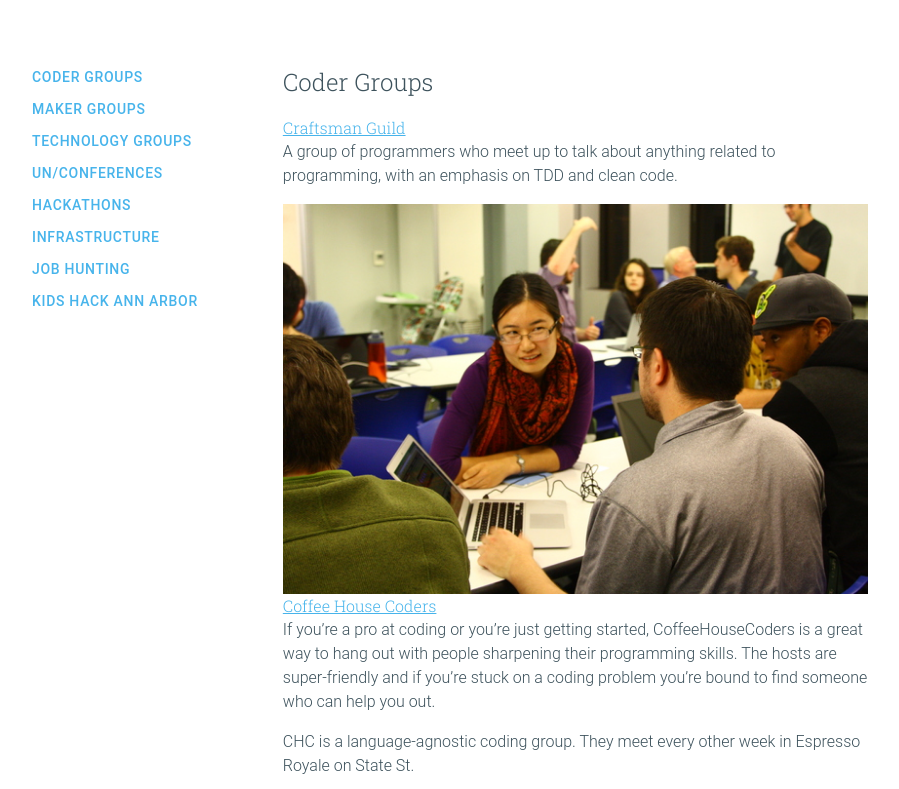
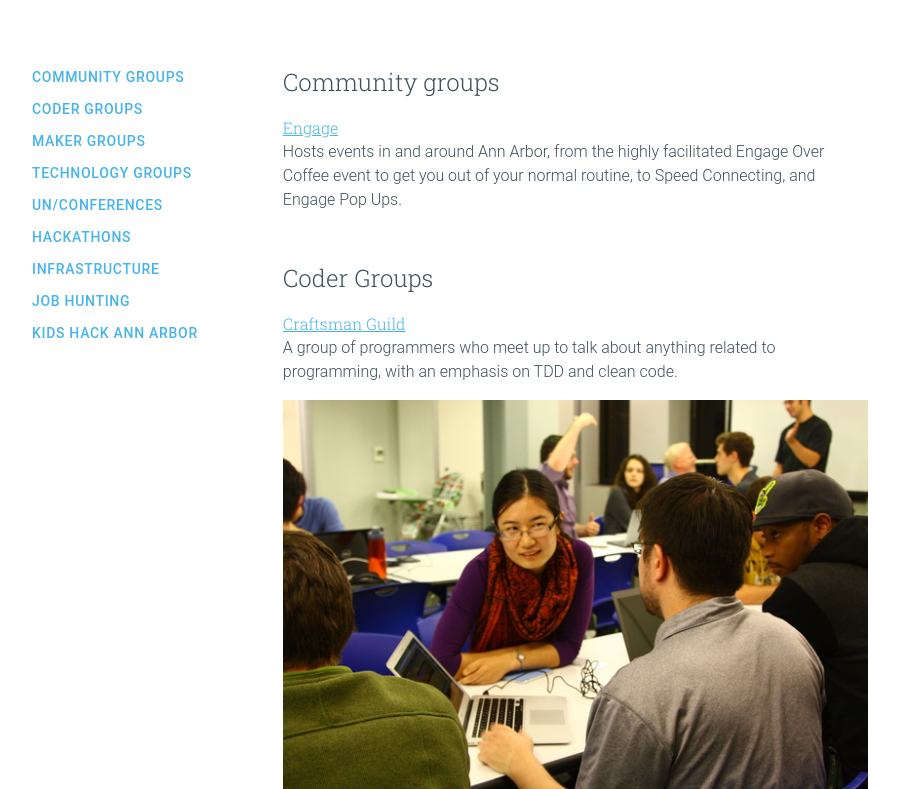
Before and after one commit to MadeInA2/madeina2, a Node project: template source/pages/community/index.jade in a window 1280 px wide. Shown: the part 110-899 px from the top of the page, without its empty margins (190-1089 px from the left). Run offline with Node 20 templates, Linux system fonts and the light colour scheme; the template is opened without the code that fills it, so the values that code supplies are empty; some libraries are stand-ins or nearby versions.

Commit message:
add engage

```diff
--- a/source/pages/community/index.jade
+++ b/source/pages/community/index.jade
@@ -17,6 +17,8 @@ block content
 		.community-nav.sticky
 			ul
 				li.tag-h2.active
+					a(href="#community-groups") Community groups
+				li.tag-h2
 					a(href="#coder-groups") Coder Groups
 				li.tag-h2
 					a(href="#maker-groups") Maker Groups
@@ -34,6 +36,12 @@ block content
 					a(href="#kids-hack-ann-arbor") Kids Hack Ann Arbor
 
 		.community-content
+
+			h2#community-groups Community groups
+			ul
+				li
+					a(href="https://engageaffect.com/") Engage
+					p Hosts events in and around Ann Arbor, from the highly facilitated Engage Over Coffee event to get you out of your normal routine, to Speed Connecting, and Engage Pop Ups.
 
 			h2#coder-groups Coder Groups
 			ul
```
